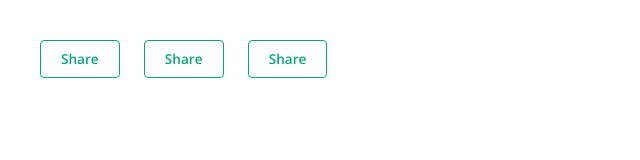
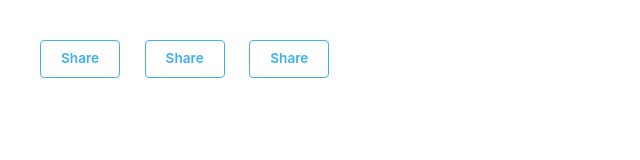
Before and after one commit to christophery/good-share, a website: page index.html in a window 1280 px wide. Shown: the whole page, without its empty margins (0-640 px from the left). Drawn offline with nearby package versions, Linux system fonts and the light colour scheme.

Commit message:
removed google fonts, updated demo color

```diff
--- a/css/demo.css
+++ b/css/demo.css
@@ -1,5 +1,5 @@
 body{
-	font-family: 'Open Sans', sans-serif;
+	font-family: -apple-system,BlinkMacSystemFont,Segoe UI,Roboto,Oxygen,Ubuntu,Cantarell,Open Sans,Helvetica Neue,sans-serif;
 }
 
 .container{
@@ -9,9 +9,9 @@
 }
 
 .good-share{
-    border: 1px solid #03a87c;
+    border: 1px solid #3eb0ef;
     border-radius: 4px;
-    color: #03a87c;
+    color: #3eb0ef;
     font-weight: 600;
     background: transparent;
     padding: 10px 20px;
@@ -20,7 +20,9 @@
     transition: all 0.2s;
 }
 
-.good-share:hover{
-	background: #03a87c;
+.good-share:hover,
+.good-share:focus{
+	background: #3eb0ef;
 	color: #FFF;
+	outline: 0;
 }
--- a/index.html
+++ b/index.html
@@ -6,8 +6,6 @@
   <title>Good Share</title>
   <meta name="description" content="">
   <meta name="viewport" content="width=device-width, initial-scale=1">
-
-  <link href="https://fonts.googleapis.com/css?family=Open+Sans:400,600,700&display=swap" rel="stylesheet">
 
   <link rel="stylesheet" href="css/normalize.css">
   <link rel="stylesheet" href="css/demo.css">
```
